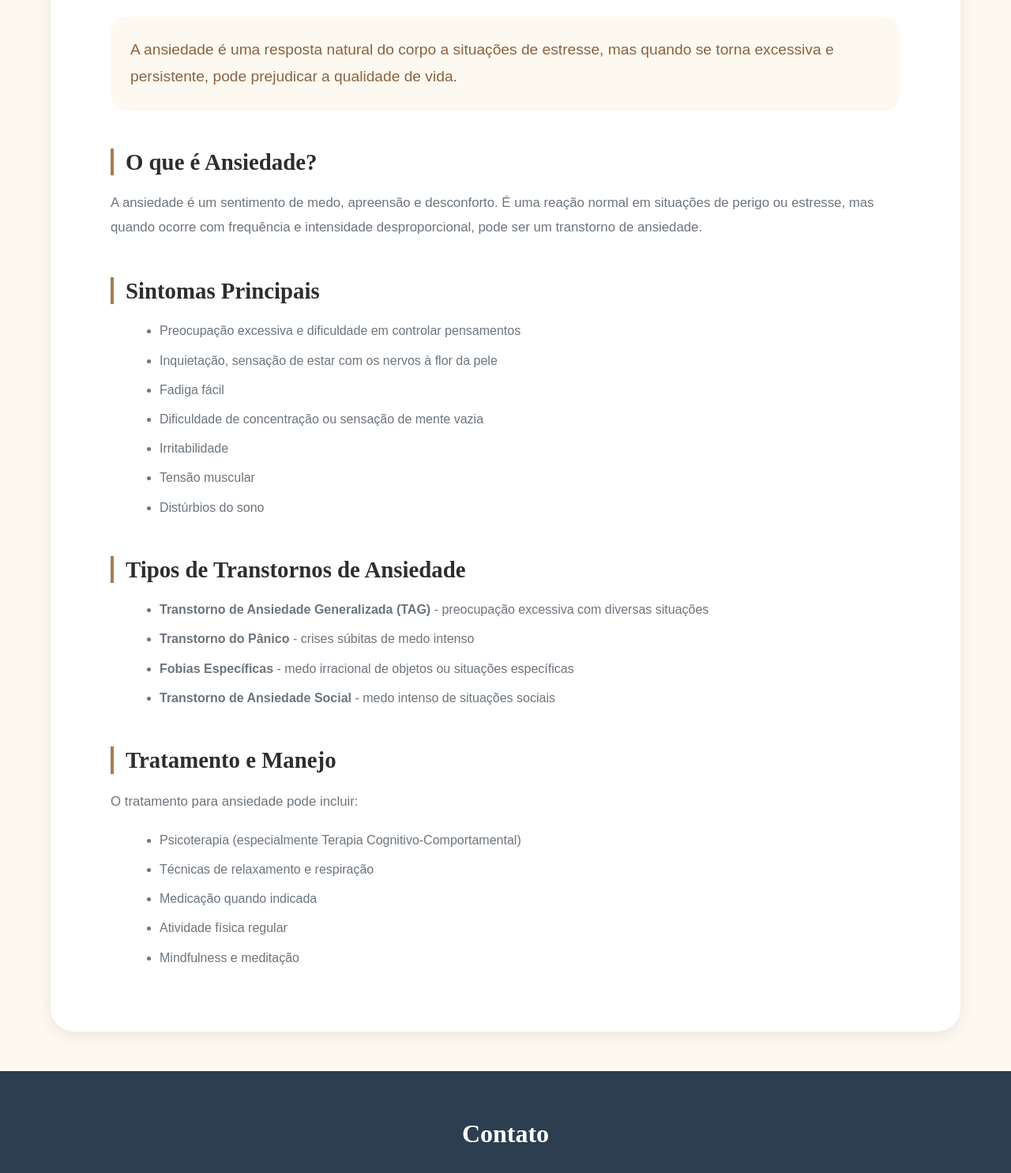
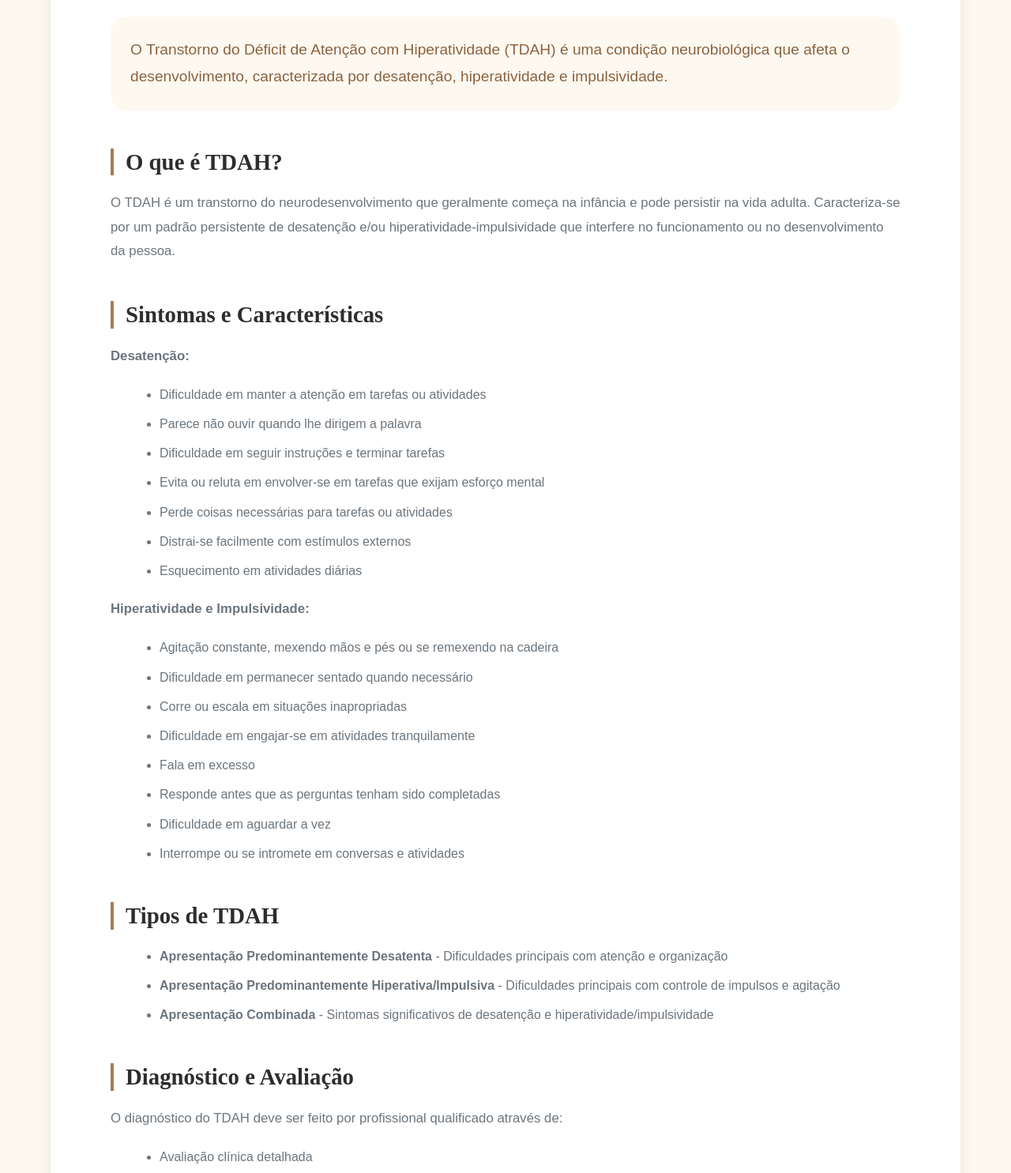
Before and after one commit to Educoriolano6/isabeldarocha, a plain HTML site: page ansiedade.html in a window 1280 px wide. Shown: the part 232-1717 px from the top of the page at 79% size. Drawn offline with nearby package versions, Linux system fonts and the light colour scheme; a web font is replaced by a local one.

Commit message:
Update ansiedade.html
edição

```diff
--- a/ansiedade.html
+++ b/ansiedade.html
@@ -1,16 +1,14 @@
 <!DOCTYPE html>
 <html lang="pt-br">
-
 <head>
   <meta charset="UTF-8">
   <meta name="viewport" content="width=device-width, initial-scale=1.0">
-  <title>Ansiedade - Isabel da Rocha</title>
+  <title>TDAH - Isabel da Rocha</title>
   <link href="https://cdn.jsdelivr.net/npm/bootstrap@5.3.8/dist/css/bootstrap.min.css" rel="stylesheet" />
   <link href="https://fonts.googleapis.com/css2?family=Meow+Script&display=swap" rel="stylesheet" />
   <link rel="stylesheet" href="https://cdnjs.cloudflare.com/ajax/libs/font-awesome/6.5.1/css/all.min.css" />
   <link rel="stylesheet" href="sobre-topicos.css" />
 </head>
-
 <body>
   <script src="https://cdn.jsdelivr.net/npm/bootstrap@5.3.8/dist/js/bootstrap.bundle.min.js"></script>
 
@@ -41,43 +39,76 @@
     <div class="container">
       <div class="row">
         <div class="col-12">
-          <h1 class="mb-4">Ansiedade</h1>
+          <h1 class="mb-4">TDAH</h1>
           <p class="lead">
-            A ansiedade é uma resposta natural do corpo a situações de estresse, mas quando se torna excessiva e persistente, pode prejudicar a qualidade de vida.
+            O Transtorno do Déficit de Atenção com Hiperatividade (TDAH) é uma condição neurobiológica
+            que afeta o desenvolvimento, caracterizada por desatenção, hiperatividade e impulsividade.
           </p>
 
-          <h2 class="mt-5">O que é Ansiedade?</h2>
+          <h2 class="mt-5">O que é TDAH?</h2>
           <p>
-            A ansiedade é um sentimento de medo, apreensão e desconforto. É uma reação normal em situações de perigo ou estresse, mas quando ocorre com frequência e intensidade desproporcional, pode ser um transtorno de ansiedade.
+            O TDAH é um transtorno do neurodesenvolvimento que geralmente começa na infância e pode
+            persistir na vida adulta. Caracteriza-se por um padrão persistente de desatenção e/ou
+            hiperatividade-impulsividade que interfere no funcionamento ou no desenvolvimento da pessoa.
           </p>
 
-          <h2 class="mt-5">Sintomas Principais</h2>
+          <h2 class="mt-5">Sintomas e Características</h2>
+          <p><strong>Desatenção:</strong></p>
           <ul>
-            <li>Preocupação excessiva e dificuldade em controlar pensamentos</li>
-            <li>Inquietação, sensação de estar com os nervos à flor da pele</li>
-            <li>Fadiga fácil</li>
-            <li>Dificuldade de concentração ou sensação de mente vazia</li>
-            <li>Irritabilidade</li>
-            <li>Tensão muscular</li>
-            <li>Distúrbios do sono</li>
+            <li>Dificuldade em manter a atenção em tarefas ou atividades</li>
+            <li>Parece não ouvir quando lhe dirigem a palavra</li>
+            <li>Dificuldade em seguir instruções e terminar tarefas</li>
+            <li>Evita ou reluta em envolver-se em tarefas que exijam esforço mental</li>
+            <li>Perde coisas necessárias para tarefas ou atividades</li>
+            <li>Distrai-se facilmente com estímulos externos</li>
+            <li>Esquecimento em atividades diárias</li>
           </ul>
 
-          <h2 class="mt-5">Tipos de Transtornos de Ansiedade</h2>
+          <p><strong>Hiperatividade e Impulsividade:</strong></p>
           <ul>
-            <li><strong>Transtorno de Ansiedade Generalizada (TAG)</strong> - preocupação excessiva com diversas situações</li>
-            <li><strong>Transtorno do Pânico</strong> - crises súbitas de medo intenso</li>
-            <li><strong>Fobias Específicas</strong> - medo irracional de objetos ou situações específicas</li>
-            <li><strong>Transtorno de Ansiedade Social</strong> - medo intenso de situações sociais</li>
+            <li>Agitação constante, mexendo mãos e pés ou se remexendo na cadeira</li>
+            <li>Dificuldade em permanecer sentado quando necessário</li>
+            <li>Corre ou escala em situações inapropriadas</li>
+            <li>Dificuldade em engajar-se em atividades tranquilamente</li>
+            <li>Fala em excesso</li>
+            <li>Responde antes que as perguntas tenham sido completadas</li>
+            <li>Dificuldade em aguardar a vez</li>
+            <li>Interrompe ou se intromete em conversas e atividades</li>
           </ul>
 
-          <h2 class="mt-5">Tratamento e Manejo</h2>
-          <p>O tratamento para ansiedade pode incluir:</p>
+          <h2 class="mt-5">Tipos de TDAH</h2>
           <ul>
-            <li>Psicoterapia (especialmente Terapia Cognitivo-Comportamental)</li>
-            <li>Técnicas de relaxamento e respiração</li>
-            <li>Medicação quando indicada</li>
-            <li>Atividade física regular</li>
-            <li>Mindfulness e meditação</li>
+            <li><strong>Apresentação Predominantemente Desatenta</strong> - Dificuldades principais com atenção e organização</li>
+            <li><strong>Apresentação Predominantemente Hiperativa/Impulsiva</strong> - Dificuldades principais com controle de impulsos e agitação</li>
+            <li><strong>Apresentação Combinada</strong> - Sintomas significativos de desatenção e hiperatividade/impulsividade</li>
+          </ul>
+
+          <h2 class="mt-5">Diagnóstico e Avaliação</h2>
+          <p>O diagnóstico do TDAH deve ser feito por profissional qualificado através de:</p>
+          <ul>
+            <li>Avaliação clínica detalhada</li>
+            <li>Histórico desenvolvimental completo</li>
+            <li>Informações de múltiplas fontes (família, escola, trabalho)</li>
+            <li>Uso de instrumentos de avaliação padronizados</li>
+            <li>Exclusão de outras condições</li>
+          </ul>
+
+          <h2 class="mt-5">Tratamento e Abordagens</h2>
+          <p>O tratamento do TDAH geralmente envolve uma abordagem multimodal:</p>
+          <ul>
+            <li>Psicoeducação sobre o transtorno</li>
+            <li>Intervenções comportamentais e cognitivo-comportamentais</li>
+            <li>Otimização do ambiente (casa, escola, trabalho)</li>
+            <li>Treinamento de habilidades organizacionais e de planejamento</li>
+            <li>Medicação quando indicada (estimulantes e não-estimulantes)</li>
+          </ul>
+
+          <h2 class="mt-5">Pontos Fortes Associados ao TDAH</h2>
+          <ul>
+            <li>Criatividade e pensamento "fora da caixa"</li>
+            <li>Capacidade de hiperfoco em áreas de interesse</li>
+            <li>Energia e entusiasmo</li>
+            <li>Resiliência e capacidade de adaptação</li>
           </ul>
         </div>
       </div>
@@ -107,5 +138,4 @@
     </div>
   </footer>
 </body>
-
 </html>
```
